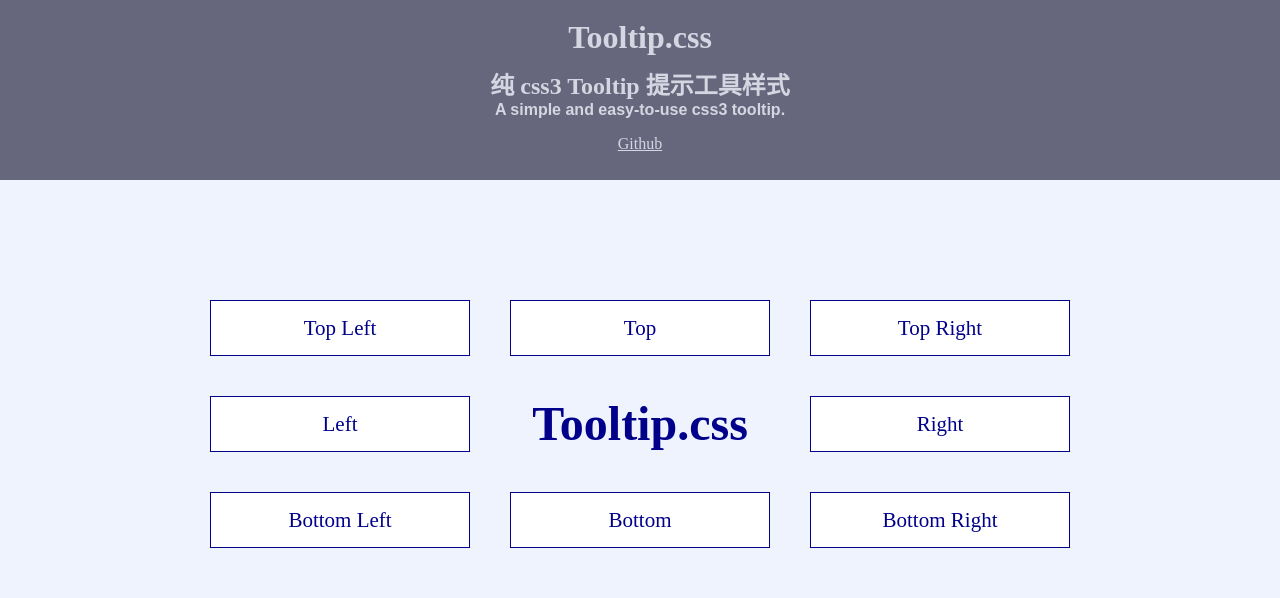
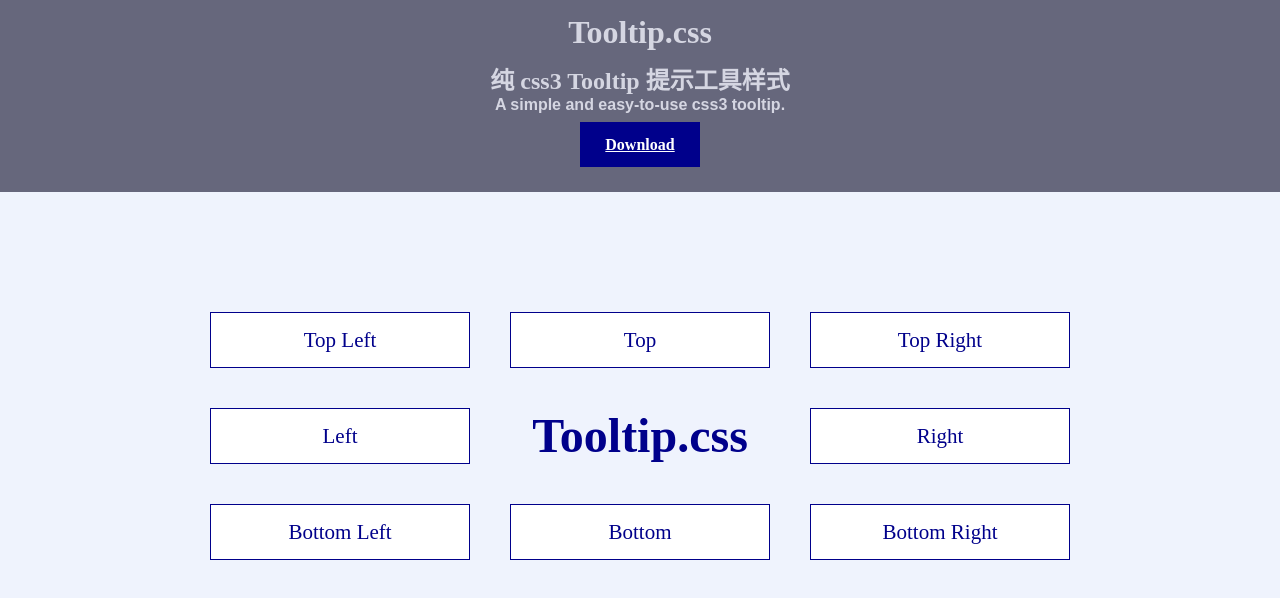
Before and after one commit to JofunLiang/tooltip, a plain HTML site: page index.html in a window 1280 px wide. Drawn offline with Linux system fonts and the light colour scheme.

Commit message:
Update index.html

```diff
--- a/index.html
+++ b/index.html
@@ -36,13 +36,17 @@
 
 			.header a{
 				display: block;
-    				color: #D5D6E2;
-    				margin-top: 10px;
-				font-weight:400;
+				width:120px;
+				height:45px;
+				line-height:45px;
+				background-color:#00008B;
+    				color: #fff;
+				font-weight:bold;
+				margin:5px auto;
 			}
 
 			.header a:hover{
-				color:#00008B;
+				color:#D5D6E2;;
 			}
 
 			.row{
@@ -91,7 +95,7 @@
 				<h1>Tooltip.css</h1>
 				<h2>纯 css3 Tooltip 提示工具样式</h2>
 				<strong>A simple and easy-to-use css3 tooltip.</strong>
-				<a href="https://github.com/JofunLiang/tooltip">Github</a>
+				<a href="https://github.com/JofunLiang/tooltip">Download</a>
 			</div>
 		</div>
 
```
